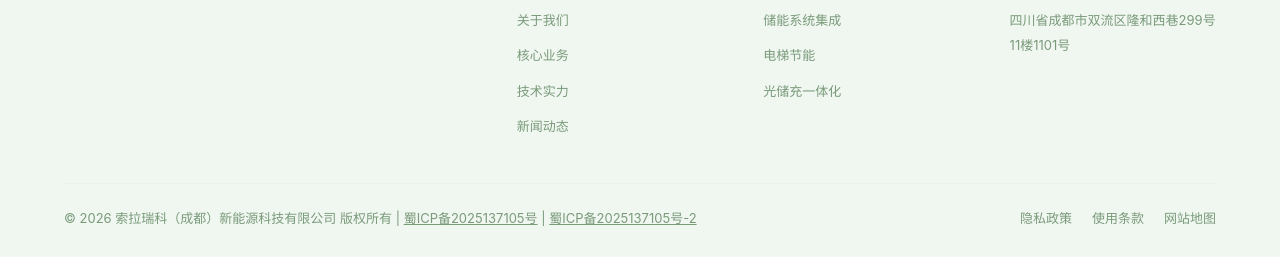
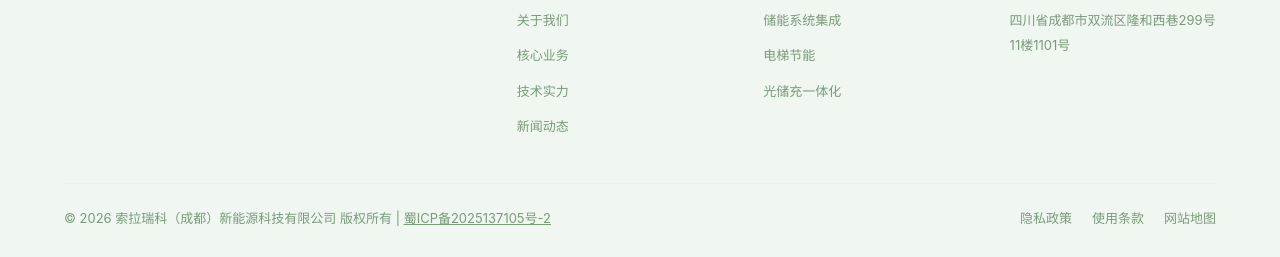
Before and after one commit to cdlg05ys/solarix-website, a plain HTML site: page index.html in a window 1280 px wide. Shown: the part 874-1131 px from the top of the page. Drawn offline with Linux system fonts and the light colour scheme.

Commit message:
fix: remove 蜀ICP备2025137105号 from index footer

```diff
--- a/index.html
+++ b/index.html
@@ -100,7 +100,7 @@
       </div>
     </div>
     <div class="footer-bottom">
-      <span>&copy; <span data-c="copyright_year">2026</span> <span data-c="company_full">索拉瑞科（成都）新能源科技有限公司</span> 版权所有 | <a href="https://beian.miit.gov.cn/" target="_blank" rel="noopener" style="color:inherit;">蜀ICP备2025137105号</a> | <a href="https://beian.miit.gov.cn/" target="_blank" rel="noopener" style="color:inherit;">蜀ICP备2025137105号-2</a></span>
+      <span>&copy; <span data-c="copyright_year">2026</span> <span data-c="company_full">索拉瑞科（成都）新能源科技有限公司</span> 版权所有 | <a href="https://beian.miit.gov.cn/" target="_blank" rel="noopener" style="color:inherit;">蜀ICP备2025137105号-2</a></span>
       <div class="links">
         <a href="#">隐私政策</a>
         <a href="#">使用条款</a>
```
